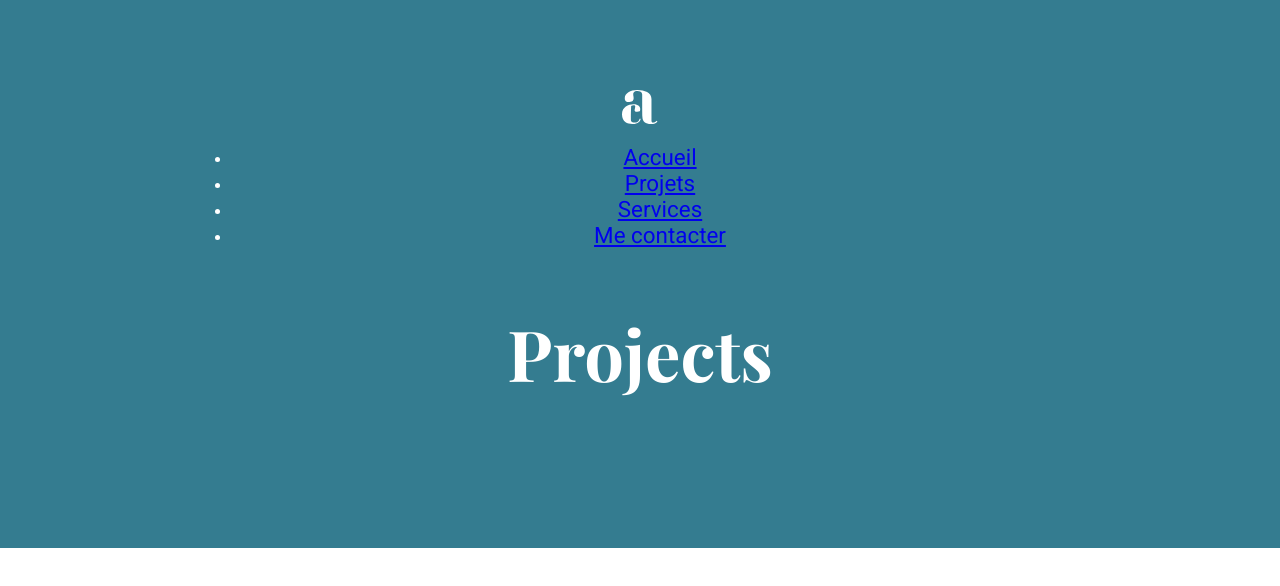
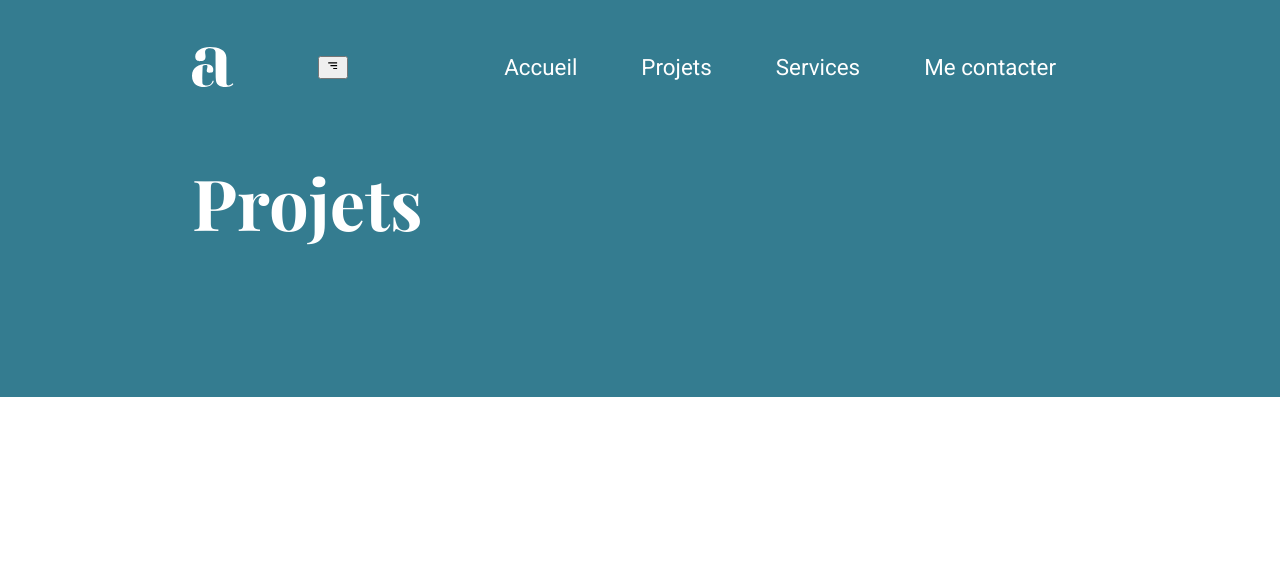
Before and after one commit to ClaveauAlex/portfolio-pro, a React (Create React App) app: page /projects in a window 1280 px wide. Shown: the top 586 px of the page. Built offline with nearby package versions, Linux system fonts and the light colour scheme.

Commit message:
style de la navbar

```diff
--- a/public/styles.css
+++ b/public/styles.css
@@ -39,56 +39,96 @@ p .bold {
   font-weight: bold;
 }
 
-p{
+p {
   /* Body*/
   font-size: 1.6rem;
 }
 
-a{
+a {
   /* Button */
   font-size: 1.4rem;
+  text-decoration: none;
+}
+
+li{
+  font-size: 0.5rem;
+  text-decoration: none;
 }
 
 /* Logo */
-.logo{
-  width: 4%;
+.logo {
+  height: 2.5rem;
+  justify-content: flex-start;
 }
-
-/* Couleur : #347C90 */
 
 /* Headings */
 
 /* Containers */
-.container-fluid{
+.container-fluid {
   padding: 7% 15%;
 }
 
 /* Sections */
 .colored-section {
-  background-color: #347C90;
+  background-color: #347c90;
   color: #fff;
 }
 
 /* Navigation Bar */
 
+.navbar{
+  display: flex;
+  justify-content: space-between;
+  align-items: center;
+}
+
+.navbar-links{
+  list-style: none;
+}
+
+.navbar-links li{
+  display: inline-block;
+  padding: 0 2rem;
+}
+
+.link{
+  transition: all 0.3s ease 0s;
+  color: #fff;
+}
+
+.link:hover{
+  color: #dedede;
+}
+
+
 /* Buttons */
 
-/* Title Section */
+/* Header Section */
+#header {
+  text-align: left;
+}
+
+#header .container-fluid {
+  padding: 3% 15% 7%;
+}
 
 /* Testimonial Section */
 
 /* Footer Section */
 
 /* Responsive part */
+/* @media (min-width: 1028px) {
+  .navbar-button {
+    display: none;
+  }
+}
 
-/* @media (max-width: 1028px) {
+@media (max-width: 1028px) {
+  #header {
+    text-align: center;
+  }
 
-    #title {
-      text-align: center;
-    }
-
-    .title-image {
-      position: static;
-      transform: rotate(0);
-    }
-  } */
+  .navbar-nav {
+    flex-direction: column;
+  }
+} */
--- a/src/components/App.jsx
+++ b/src/components/App.jsx
@@ -9,7 +9,7 @@ import Error404 from "./pages/Error404";
 
 function App() {
   return (
-    <section className="colored-section">
+    <section className="colored-section" id="header">
       <div className="container-fluid">
         <BrowserRouter>
             <NavBar />
--- a/src/components/NavBar.jsx
+++ b/src/components/NavBar.jsx
@@ -1,28 +1,39 @@
 import React from "react";
 import { Link } from "react-router-dom";
+import { BiMenuAltRight } from "react-icons/bi";
 
 function NavBar() {
   return (
-    <div>
+    <div className="navbar">
       <img
         src={process.env.PUBLIC_URL + "/logo_white.svg"}
         className="logo"
         alt="logo"
       />
-      <ul>
+      <button
+        className="button-toggle"
+        type="button"
+        data-toggle="collapse"
+        data-target="#navbarToggler"
+      >
+        <BiMenuAltRight />
+      </button>
+      <nav id="navbarToggler">
+        <ul className="navbar-links">
           <li>
-          <Link to="/">Accueil</Link>
+            <Link to="/" className="link">Accueil</Link>
           </li>
           <li>
-          <Link to="/projects">Projets</Link>
+            <Link to="/projects" className="link">Projets</Link>
           </li>
           <li>
-          <Link to="/services">Services</Link>
+            <Link to="/services" className="link">Services</Link>
           </li>
           <li>
-          <Link to="/contact-me">Me contacter</Link>
+            <Link to="/contact-me" className="link">Me contacter</Link>
           </li>
         </ul>
+      </nav>
     </div>
   );
 }
--- a/src/components/pages/Home.jsx
+++ b/src/components/pages/Home.jsx
@@ -1,7 +1,7 @@
 import React from "react";
 
 function Home() {
-    return (<h1>Test Hello World !</h1>);
+  return <h1>Test Hello World !</h1>;
 }
 
 export default Home;
--- a/src/components/pages/Projects.jsx
+++ b/src/components/pages/Projects.jsx
@@ -1,7 +1,7 @@
 import React from "react";
 
 function Projects() {
-    return (<h1>Projects</h1>);
+    return (<h1>Projets</h1>);
 }
 
 export default Projects;
```
Lines whose indentation alone changed are shown as unchanged.
